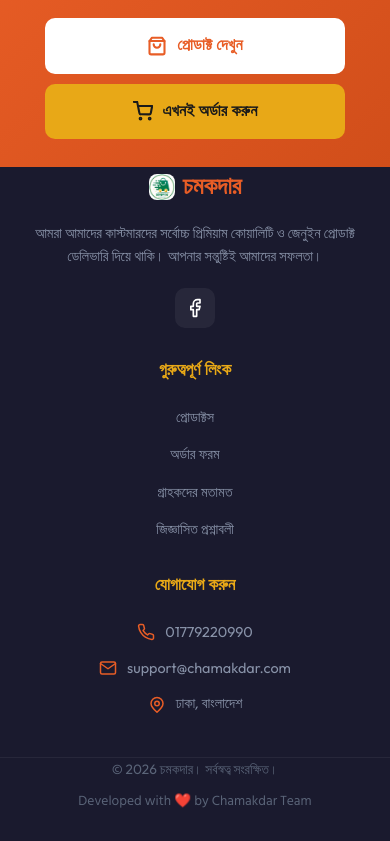
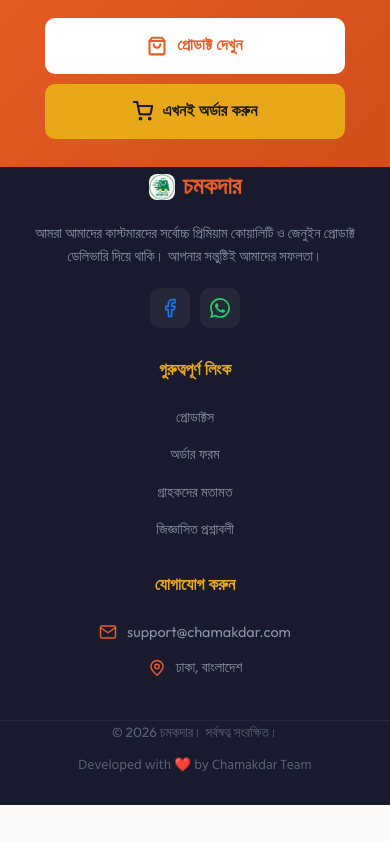
Before and after one commit to Arafath0302/Chamakdar, a plain HTML site: page index.html in a window 390 px wide. Shown: the part 8005-8846 px from the top of the page. Drawn offline with Linux system fonts and the light colour scheme.

Commit message:
something

```diff
--- a/app.js
+++ b/app.js
@@ -27,17 +27,16 @@
 
   const config = CHAMAKDAR_CONFIG;
 
-  // Update Brand Name & Tagline if dynamic elements exist
-  // Update Phone numbers in text
-  const phoneTextElements = document.querySelectorAll(".phone-number-text");
-  phoneTextElements.forEach(el => {
-    el.textContent = config.contactNumber;
-  });
-
   // Update WhatsApp Link
   const floatingWhatsapp = document.getElementById("floating-whatsapp");
   if (floatingWhatsapp) {
     floatingWhatsapp.setAttribute("href", `https://wa.me/${config.whatsappNumber.replace('+', '')}`);
+  }
+
+  // Update Footer WhatsApp Link
+  const footerWhatsapp = document.getElementById("footer-wa-link");
+  if (footerWhatsapp) {
+    footerWhatsapp.setAttribute("href", `https://wa.me/${config.whatsappNumber.replace('+', '')}`);
   }
 
   // Update Facebook Link
--- a/config.js
+++ b/config.js
@@ -3,9 +3,8 @@
   // Brand details
   brandName: "চমকদার",
   tagline: "আপনার দৈনন্দিন জীবনকে সহজ ও সুন্দর করতে প্রিমিয়াম কোয়ালিটি প্রোডাক্টস!",
-  contactNumber: "01779220990", // Replace with your mobile number
-  whatsappNumber: "+8801779220990", // Replace with your WhatsApp number (include country code)
-  facebookPageUrl: "https://www.facebook.com/profile.php?id=61589633454945&rdid=51T8jn2kMq3htLEp&share_url=https%3A%2F%2Fwww.facebook.com%2Fshare%2F1CgL9xY7Eg%2F#", // Replace with your Facebook page URL
+  whatsappNumber: "+8801947257370", // WhatsApp number with country code
+  facebookPageUrl: "https://www.facebook.com/profile.php?id=61589633454945", // Replace with your Facebook page URL
 
   // Facebook Pixel ID — Replace with your actual Pixel ID from Events Manager
   facebookPixelId: "YOUR_PIXEL_ID_HERE",
--- a/index.html
+++ b/index.html
@@ -581,7 +581,7 @@
             <div class="form-group">
               <label for="cust-phone" class="phone-label-row">
                 <span>মোবাইল নম্বর: <span class="required-star">*</span></span>
-                <span class="phone-tip">সচল নম্বর দিন (কল করা হবে)</span>
+                <span class="phone-tip">সচল নম্বর দিন (হোয়াটসঅ্যাপে যোগাযোগ করা হবে)</span>
               </label>
               <input type="tel" id="cust-phone" class="english-text" placeholder="যেমন: 017XXXXXXXX" maxlength="11" required>
             </div>
@@ -692,7 +692,7 @@
             <svg xmlns="http://www.w3.org/2000/svg" width="20" height="20" viewBox="0 0 24 24" fill="none" stroke="currentColor" stroke-width="2.5" stroke-linecap="round" stroke-linejoin="round"><polyline points="6 9 12 15 18 9"></polyline></svg>
           </div>
           <div class="faq-answer">
-            <p>অর্ডার করতে আমাদের ওয়েবসাইটের "অর্ডার ফর্মটি পূরণ করুন" অংশে গিয়ে পছন্দের প্রোডাক্টটি সিলেক্ট করুন। এরপর আপনার নাম, সচল মোবাইল নম্বর এবং সম্পূর্ণ ঠিকানা দিয়ে "অর্ডার কনফার্ম করুন" বাটনে ক্লিক করুন। আমাদের কাস্টমার রিপ্রেজেন্টেটিভ আপনার সাথে ফোনে কথা বলে অর্ডারটি চূড়ান্ত করে নেবেন।</p>
+            <p>অর্ডার করতে আমাদের ওয়েবসাইটের "অর্ডার ফর্মটি পূরণ করুন" অংশে গিয়ে পছন্দের প্রোডাক্টটি সিলেক্ট করুন। এরপর আপনার নাম, সচল মোবাইল নম্বর এবং সম্পূর্ণ ঠিকানা দিয়ে "অর্ডার কনফার্ম করুন" বাটনে ক্লিক করুন। আমাদের কাস্টমার রিপ্রেজেন্টেটিভ আপনার সাথে হোয়াটসঅ্যাপে যোগাযোগ করে অর্ডারটি চূড়ান্ত করে নেবেন।</p>
           </div>
         </div>
 
@@ -763,6 +763,9 @@
           <a href="https://www.facebook.com/chamakdar" class="footer-social-icon" id="footer-fb-link" target="_blank" rel="noopener noreferrer" aria-label="Facebook পেজ দেখুন">
             <svg xmlns="http://www.w3.org/2000/svg" width="20" height="20" viewBox="0 0 24 24" fill="none" stroke="currentColor" stroke-width="2" stroke-linecap="round" stroke-linejoin="round"><path d="M18 2h-3a5 5 0 0 0-5 5v3H7v4h3v8h4v-8h3l1-4h-4V7a1 1 0 0 1 1-1h3z"></path></svg>
           </a>
+          <a href="https://wa.me/8801947257370" class="footer-social-icon footer-whatsapp-icon" id="footer-wa-link" target="_blank" rel="noopener noreferrer" aria-label="WhatsApp-এ মেসেজ করুন">
+            <svg xmlns="http://www.w3.org/2000/svg" width="20" height="20" viewBox="0 0 24 24" fill="currentColor"><path d="M17.472 14.382c-.297-.149-1.758-.867-2.03-.967-.273-.099-.471-.148-.67.15-.197.297-.767.966-.94 1.164-.173.199-.347.223-.644.075-.297-.15-1.255-.463-2.39-1.475-.883-.788-1.48-1.761-1.653-2.059-.173-.297-.018-.458.13-.606.134-.133.298-.347.446-.52.149-.174.198-.298.298-.497.099-.198.05-.371-.025-.52-.075-.149-.669-1.612-.916-2.207-.242-.579-.487-.5-.669-.51-.173-.008-.371-.01-.57-.01-.198 0-.52.074-.792.372-.272.297-1.04 1.016-1.04 2.479 0 1.462 1.065 2.875 1.213 3.074.149.198 2.096 3.2 5.077 4.487.709.306 1.262.489 1.694.625.712.227 1.36.195 1.871.118.571-.085 1.758-.719 2.006-1.413.248-.694.248-1.289.173-1.413-.074-.124-.272-.198-.57-.347m-5.421 7.403h-.004a9.87 9.87 0 01-5.031-1.378l-.361-.214-3.741.982.998-3.648-.235-.374a9.86 9.86 0 01-1.51-5.26c.001-5.45 4.436-9.884 9.888-9.884 2.64 0 5.122 1.03 6.988 2.898a9.825 9.825 0 012.893 6.994c-.003 5.45-4.437 9.884-9.885 9.884m8.413-18.297A11.815 11.815 0 0012.05 0C5.495 0 .16 5.335.157 11.892c0 2.096.547 4.142 1.588 5.945L.057 24l6.305-1.654a11.882 11.882 0 005.683 1.448h.005c6.554 0 11.89-5.335 11.893-11.893a11.821 11.821 0 00-3.48-8.413z"/></svg>
+          </a>
         </div>
       </div>
 
@@ -779,10 +782,6 @@
       <div class="footer-contact">
         <h4>যোগাযোগ করুন</h4>
         <div class="footer-contact-details">
-          <div class="footer-contact-item">
-            <svg xmlns="http://www.w3.org/2000/svg" width="18" height="18" viewBox="0 0 24 24" fill="none" stroke="currentColor" stroke-width="2" stroke-linecap="round" stroke-linejoin="round"><path d="M22 16.92v3a2 2 0 0 1-2.18 2 19.79 19.79 0 0 1-8.63-3.07 19.5 19.5 0 0 1-6-6 19.79 19.79 0 0 1-3.07-8.67A2 2 0 0 1 4.11 2h3a2 2 0 0 1 2 1.72 12.84 12.84 0 0 0 .7 2.81 2 2 0 0 1-.45 2.11L8.09 9.91a16 16 0 0 0 6 6l1.27-1.27a2 2 0 0 1 2.11-.45 12.84 12.84 0 0 0 2.81.7A2 2 0 0 1 22 16.92z"></path></svg>
-            <span class="english-text phone-number-text">017XXXXXXXX</span>
-          </div>
           <div class="footer-contact-item">
             <svg xmlns="http://www.w3.org/2000/svg" width="18" height="18" viewBox="0 0 24 24" fill="none" stroke="currentColor" stroke-width="2" stroke-linecap="round" stroke-linejoin="round"><path d="M4 4h16c1.1 0 2 .9 2 2v12c0 1.1-.9 2-2 2H4c-1.1 0-2-.9-2-2V6c0-1.1.9-2 2-2z"></path><polyline points="22,6 12,13 2,6"></polyline></svg>
             <span class="english-text">support@chamakdar.com</span>
@@ -801,11 +800,11 @@
     </div>
   </footer>
 
-  <!-- FLOATING CALL & WHATSAPP BUTTONS (hidden on mobile, bottom nav replaces them) -->
+  <!-- FLOATING WHATSAPP BUTTON (hidden on mobile, bottom nav replaces it) -->
   <div class="floating-action-buttons">
     <!-- WhatsApp Floating Button -->
-    <a href="https://wa.me/88017XXXXXXXX" id="floating-whatsapp" class="fab fab-whatsapp" target="_blank" rel="noopener noreferrer" title="হোয়াটসঅ্যাপে মেসেজ করুন" aria-label="WhatsApp-এ মেসেজ">
-      <svg xmlns="http://www.w3.org/2000/svg" width="26" height="26" fill="currentColor" viewBox="0 0 24 24"><path d="M19.007 4.93a10 10 0 0 0-14.14 0 9.87 9.87 0 0 0-2.316 10.377L1 23l7.986-2.094a9.98 9.98 0 0 0 5.01 1.353h.004a10.01 10.01 0 0 0 10-10 9.97 9.97 0 0 0-3-7.33zM12.006 20.3a8.29 8.29 0 0 1-4.238-1.164l-.304-.18-4.757 1.248 1.27-4.636-.2-.315A8.32 8.32 0 0 1 12.01 3.7a8.33 8.33 0 0 1 0 16.6zm4.566-6.234c-.25-.125-1.48-.73-1.71-.813-.23-.083-.396-.125-.562.125-.166.25-.644.812-.79 1-.145.166-.29.187-.54.062a6.8 6.8 0 0 1-2.012-1.24 7.51 7.51 0 0 1-1.39-1.73c-.146-.25-.015-.386.11-.51.113-.113.25-.29.375-.438.125-.145.166-.25.25-.417.083-.166.04-.312-.02-.437-.063-.125-.563-1.354-.77-1.854-.203-.49-.41-.422-.563-.43-.146-.008-.313-.008-.48-.008a.92.92 0 0 0-.666.312c-.23.25-.875.854-.875 2.083s.896 2.417.996 2.562c.1.146 1.76 2.688 4.26 3.77 2.5.1 2.5.1 2.87-.02.667-.21 1.48-.605 1.688-1.167.208-.562.208-1.042.146-1.146-.062-.104-.23-.166-.48-.29z"/></svg>
+    <a href="https://wa.me/8801947257370" id="floating-whatsapp" class="fab fab-whatsapp" target="_blank" rel="noopener noreferrer" title="হোয়াটসঅ্যাপে মেসেজ করুন" aria-label="WhatsApp-এ মেসেজ">
+      <svg xmlns="http://www.w3.org/2000/svg" width="26" height="26" fill="currentColor" viewBox="0 0 24 24"><path d="M17.472 14.382c-.297-.149-1.758-.867-2.03-.967-.273-.099-.471-.148-.67.15-.197.297-.767.966-.94 1.164-.173.199-.347.223-.644.075-.297-.15-1.255-.463-2.39-1.475-.883-.788-1.48-1.761-1.653-2.059-.173-.297-.018-.458.13-.606.134-.133.298-.347.446-.52.149-.174.198-.298.298-.497.099-.198.05-.371-.025-.52-.075-.149-.669-1.612-.916-2.207-.242-.579-.487-.5-.669-.51-.173-.008-.371-.01-.57-.01-.198 0-.52.074-.792.372-.272.297-1.04 1.016-1.04 2.479 0 1.462 1.065 2.875 1.213 3.074.149.198 2.096 3.2 5.077 4.487.709.306 1.262.489 1.694.625.712.227 1.36.195 1.871.118.571-.085 1.758-.719 2.006-1.413.248-.694.248-1.289.173-1.413-.074-.124-.272-.198-.57-.347m-5.421 7.403h-.004a9.87 9.87 0 01-5.031-1.378l-.361-.214-3.741.982.998-3.648-.235-.374a9.86 9.86 0 01-1.51-5.26c.001-5.45 4.436-9.884 9.888-9.884 2.64 0 5.122 1.03 6.988 2.898a9.825 9.825 0 012.893 6.994c-.003 5.45-4.437 9.884-9.885 9.884m8.413-18.297A11.815 11.815 0 0012.05 0C5.495 0 .16 5.335.157 11.892c0 2.096.547 4.142 1.588 5.945L.057 24l6.305-1.654a11.882 11.882 0 005.683 1.448h.005c6.554 0 11.89-5.335 11.893-11.893a11.821 11.821 0 00-3.48-8.413z"/></svg>
     </a>
   </div>
 
@@ -832,7 +831,7 @@
         <svg xmlns="http://www.w3.org/2000/svg" width="40" height="40" viewBox="0 0 24 24" fill="none" stroke="currentColor" stroke-width="3" stroke-linecap="round" stroke-linejoin="round"><path d="M22 11.08V12a10 10 0 1 1-5.93-9.14"></path><polyline points="22 4 12 14.01 9 11.01"></polyline></svg>
       </div>
       <h3 class="modal-title" id="modal-title-text">অভিনন্দন! আপনার অর্ডারটি গৃহীত হয়েছে।</h3>
-      <p class="modal-message">আপনার অর্ডারটি সফলভাবে সাবমিট হয়েছে। কিছুক্ষণের মধ্যে আমাদের একজন প্রতিনিধি ফোন করে আপনার অর্ডারটি কনফার্ম করবেন।</p>
+              <p class="modal-message">আপনার অর্ডারটি সফলভাবে সাবমিট হয়েছে। কিছুক্ষণের মধ্যে আমাদের একজন প্রতিনিধি হোয়াটসঅ্যাপে যোগাযোগ করে আপনার অর্ডারটি কনফার্ম করবেন।</p>
 
       <div class="modal-details">
         <div class="modal-details-row">
@@ -857,7 +856,6 @@
         </div>
       </div>
 
-      <p class="modal-urgent-text">জরুরি প্রয়োজনে কল করুন: <span class="english-text phone-number-text">017XXXXXXXX</span></p>
 
       <button class="btn btn-primary modal-close-btn" onclick="closeSuccessModal()">ঠিক আছে, ধন্যবাদ</button>
     </div>
--- a/style.css
+++ b/style.css
@@ -1363,9 +1363,26 @@
   transition: var(--transition-fast);
 }
 
+.footer-social-icon[href*="facebook"] {
+  color: #1877F2;
+}
+
+.footer-whatsapp-icon {
+  color: #25D366;
+}
+
 .footer-social-icon:hover {
-  background-color: var(--primary);
   transform: translateY(-2px);
+}
+
+.footer-social-icon[href*="facebook"]:hover {
+  background-color: #1877F2;
+  color: #fff;
+}
+
+.footer-whatsapp-icon:hover {
+  background-color: #25D366;
+  color: #fff;
 }
 
 .footer-links h4,
```
